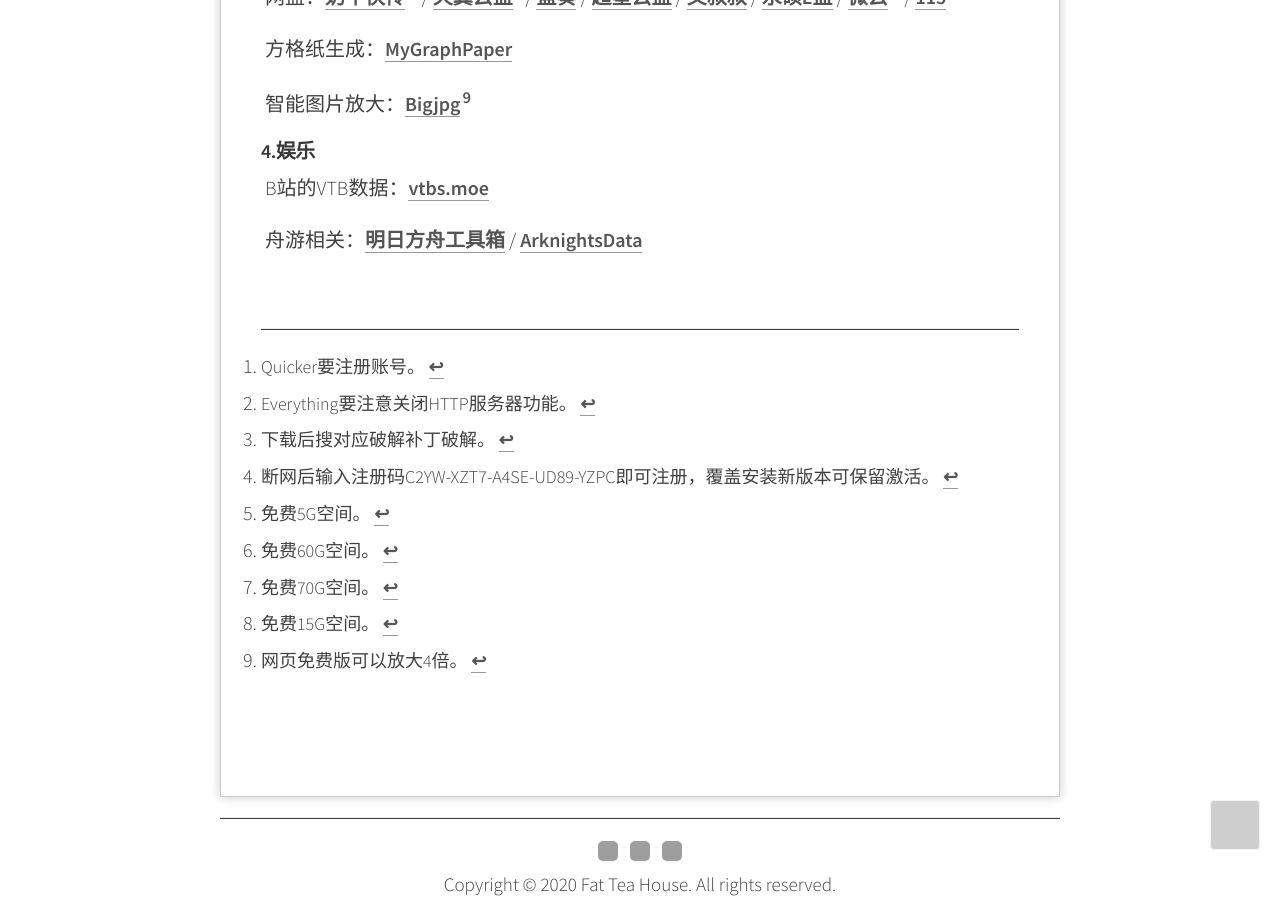
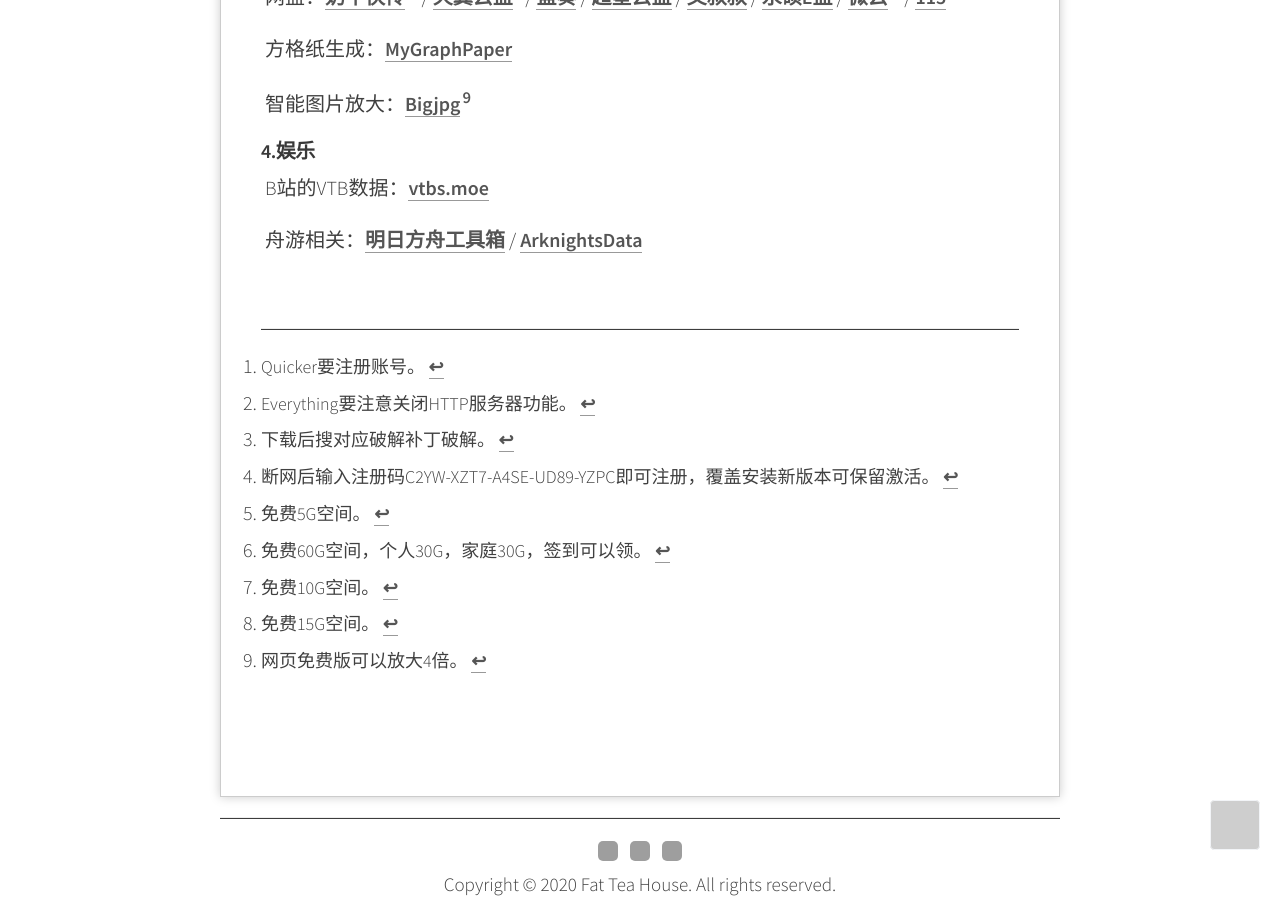
Before and after one commit to Melody-of-Oblivion/Melody-of-Oblivion.github.io, a Jekyll site: the page built from pages/applist.md, in a window 1280 px wide and 900 px high, scrolled down 6115 px. Built offline with Jekyll 4.4.1, drawn with Linux system fonts in a browser that asks for light colours; some of the changed text lies outside the part shown; grey boxes are pictures that could not be loaded.

Commit message:
Update applist.md

```diff
--- a/pages/applist.md
+++ b/pages/applist.md
@@ -268,7 +268,7 @@
 [^4]:断网后输入注册码C2YW-XZT7-A4SE-UD89-YZPC即可注册，覆盖安装新版本可保留激活。
 
 [^5]: 免费5G空间。
-[^6]: 免费60G空间。
-[^7]: 免费70G空间。
+[^6]: 免费60G空间，个人30G，家庭30G，签到可以领。
+[^7]: 免费10G空间。
 [^8]: 免费15G空间。
 [^9]:网页免费版可以放大4倍。
```
Also changed, not shown: other parts of pages/applist.md (+1 -1 lines).
